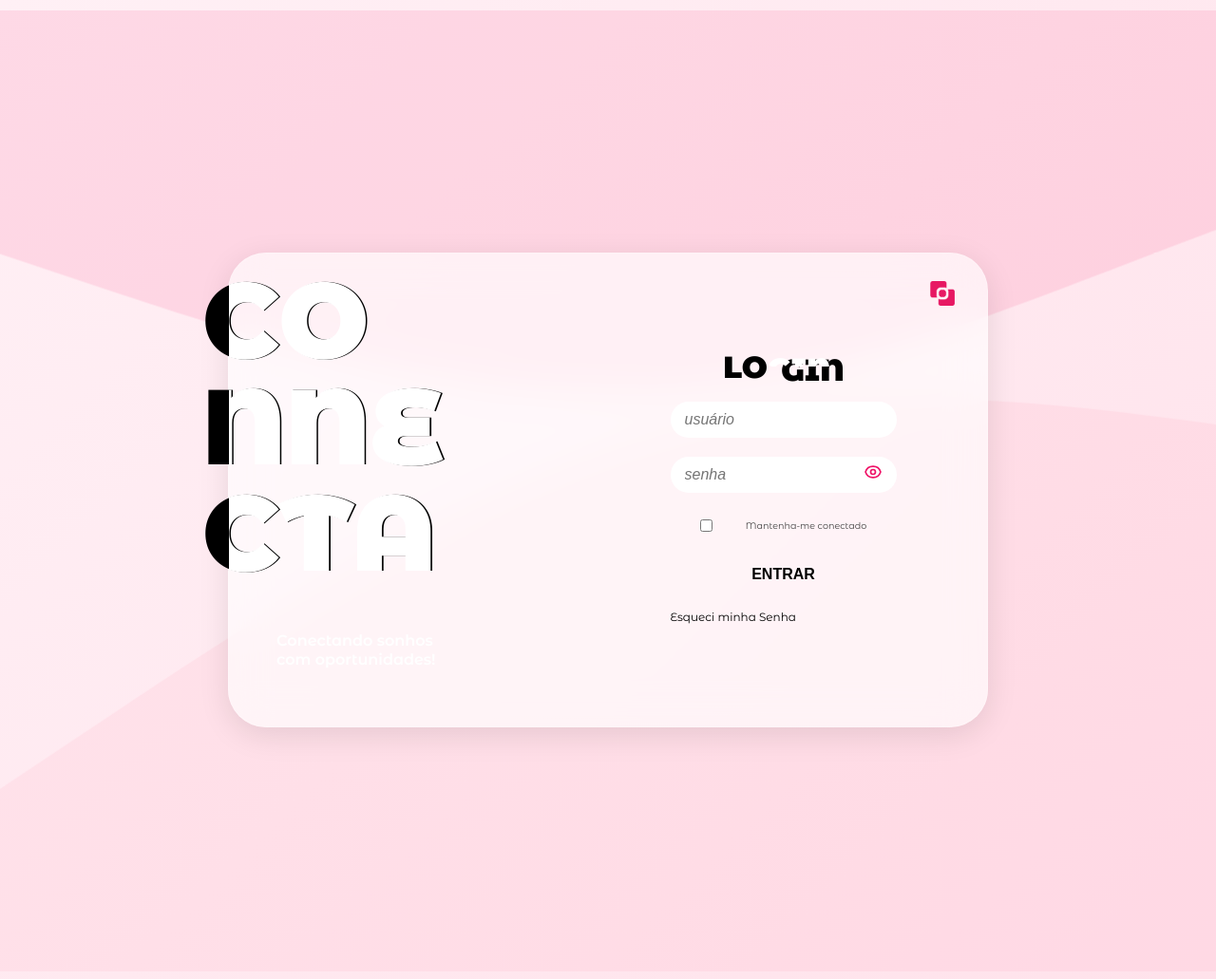
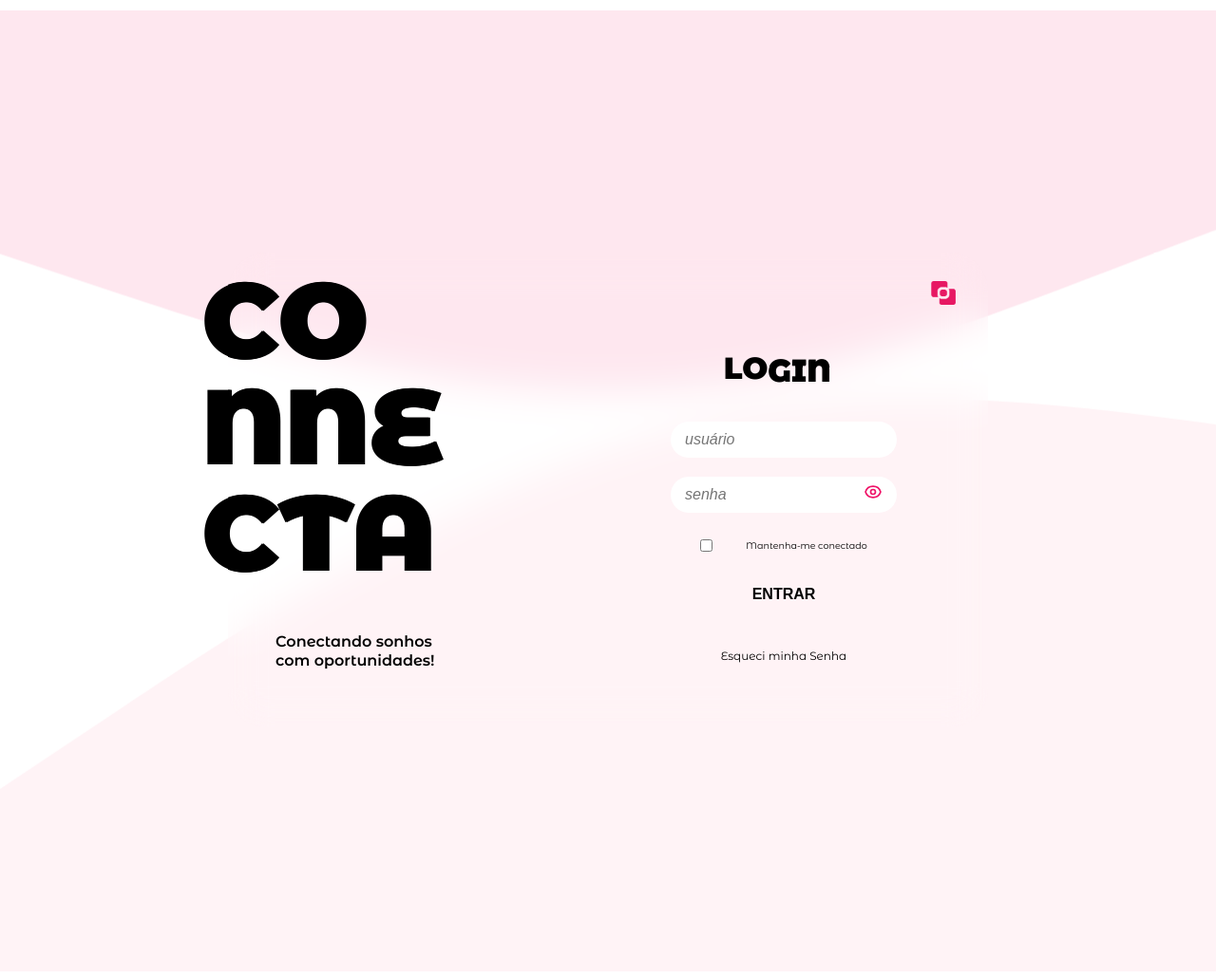
Before and after one commit to Fuyuki-Kuro/Connecta-App, a FastAPI app: page / in a window 1280 px wide. Shown: the whole page at 95% size. Run offline with FastAPI, Linux system fonts and the light colour scheme; parts of the project's set-up code (start-up, migrations or seed data) failed here and were passed over.

Commit message:
Update login.css

```diff
--- a/app/static/css/login.css
+++ b/app/static/css/login.css
@@ -27,7 +26,7 @@ body {
   position: fixed;
   inset: 0;
   z-index: -2;
-  background: linear-gradient(135deg, #fff0f5 0%, #ffe2eb 100%);
+  background: linear-gradient(135deg, var(--color-bg) 0%, var(--color-white) 100%);
   overflow: hidden;
 }
 
@@ -62,17 +61,15 @@ body {
 
 .container {
   backdrop-filter: blur(20px);
-  -webkit-backdrop-filter: blur(20px); /* Suporte Safari */
+  -webkit-backdrop-filter: blur(20px);
   width: 800px;
   height: 500px;
   display: flex;
   border-radius: 40px;
-  box-shadow: 0 0 25px rgba(0, 0, 0, 0.1);
+  box-shadow: 0 8px 32px var(--color-shadow);
   position: relative;
-  backdrop-filter: blur(20px);
-  background: rgba(255, 255, 255, 0.65);
-  border: 1px solid rgba(255, 255, 255, 0.2);
-  box-shadow: 0 8px 32px rgba(0, 0, 0, 0.1);
+  background: var(--color-card-bg);
+  border: 1px solid var(--color-card-border);
 }
 
 .container .bg-text {
@@ -82,14 +79,14 @@ body {
   position: absolute;
   top: 3%;
   left: -3.5%;
-  color: var(--primary-color);  /* Cor do texto */
+  color: var(--color-primary);
   z-index: 1;
 }
 
 .left {
   flex: 1;
-  background-color: var(--primary-color);  /* Roxo */
-  color: white;
+  background-color: var(--color-primary);
+  color: var(--color-white);
   display: flex;
   position: relative;
   flex-direction: column;
@@ -104,8 +101,8 @@ body {
   line-height: 1em;
   position: absolute;
   top: 3%;
-  left: -8%;  /* Ajuste para que fique parcialmente fora */
-  color: white;
+  left: -8%;
+  color: var(--color-white);
   z-index: 1;
 }
 
@@ -129,6 +126,14 @@ body {
   flex-direction: column;
   align-items: center;
   justify-content: center;
+}
+
+.login-content {
+  display: flex;
+  flex-direction: column;
+  align-items: center;
+  gap: 20px;
+  margin-top: 40px;
 }
 
 .right .icon {
@@ -235,7 +240,7 @@ body {
 }
 
 .login-branco {
-  color: white;
+  color: var(--color-white);
   position: absolute;
   left: 0;
   top: 30%;
@@ -292,7 +297,7 @@ body {
   padding-left: 30px;
   cursor: pointer;
   font-size: 0.8em;
-  color: #444;
+  color: var(--color-text);
   user-select: none;
   line-height: 20px;
   display: flex;
@@ -308,7 +313,7 @@ body {
   width: 14px;
   height: 14px;
   border-radius: 50%;
-  border: 2px solid var(--primary-color);  /* Roxo */
+  border: 2px solid var(--color-primary);
   background-color: transparent;
   box-sizing: border-box;
 }
```
Also changed, not shown: other parts of app/static/css/login.css (+15 -16 lines).
